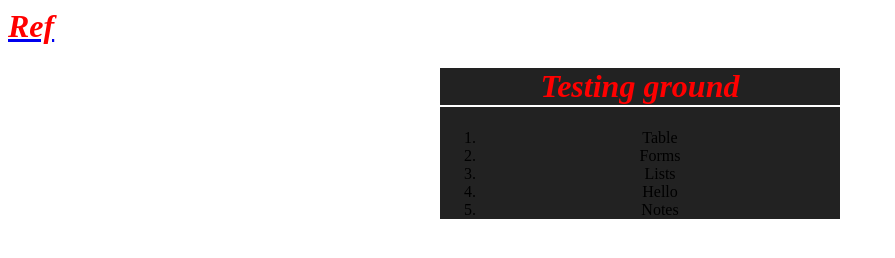
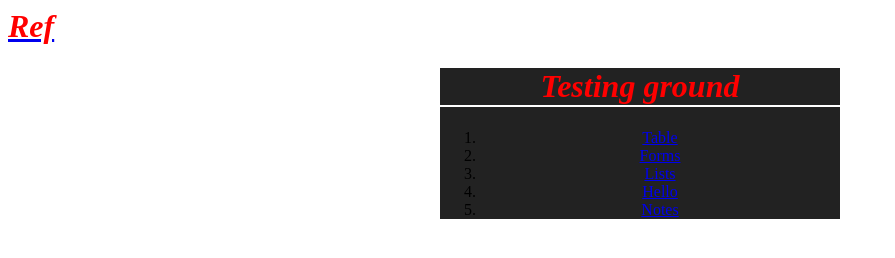
Before and after one commit to Mamadsho/lecture0, a plain HTML site: page index.html in a window 1280 px wide. Shown: the whole page, without its empty margins (0-895 px from the left). Drawn offline with Linux system fonts and the light colour scheme.

Commit message:
Added hrefs

```diff
--- a/index.html
+++ b/index.html
@@ -11,11 +11,11 @@
     <div>
         <h1>Testing ground</h1>
         <ol>
-            <li>Table</li>
-            <li>Forms</li>
-            <li>Lists</li>
-            <li>Hello</li>
-            <li>Notes</li>
+            <li><a href="l0/table.html">Table</li>
+            <li><a href="l0/forms.html">Forms</li>
+            <li><a href="l0/lists.html">Lists</li>
+            <li><a href="l0/hello.html">Hello</li>
+            <li><a href="l0/notes.txt">Notes</li>
         </ol>
     </div>
 </body>
```
